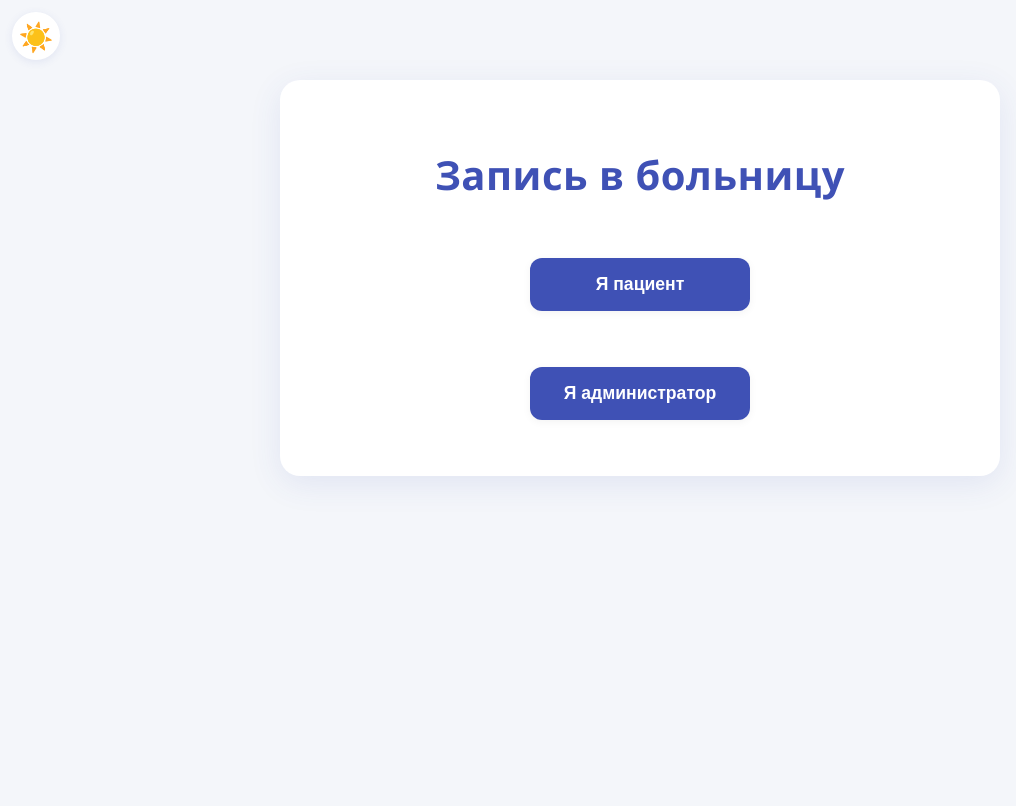
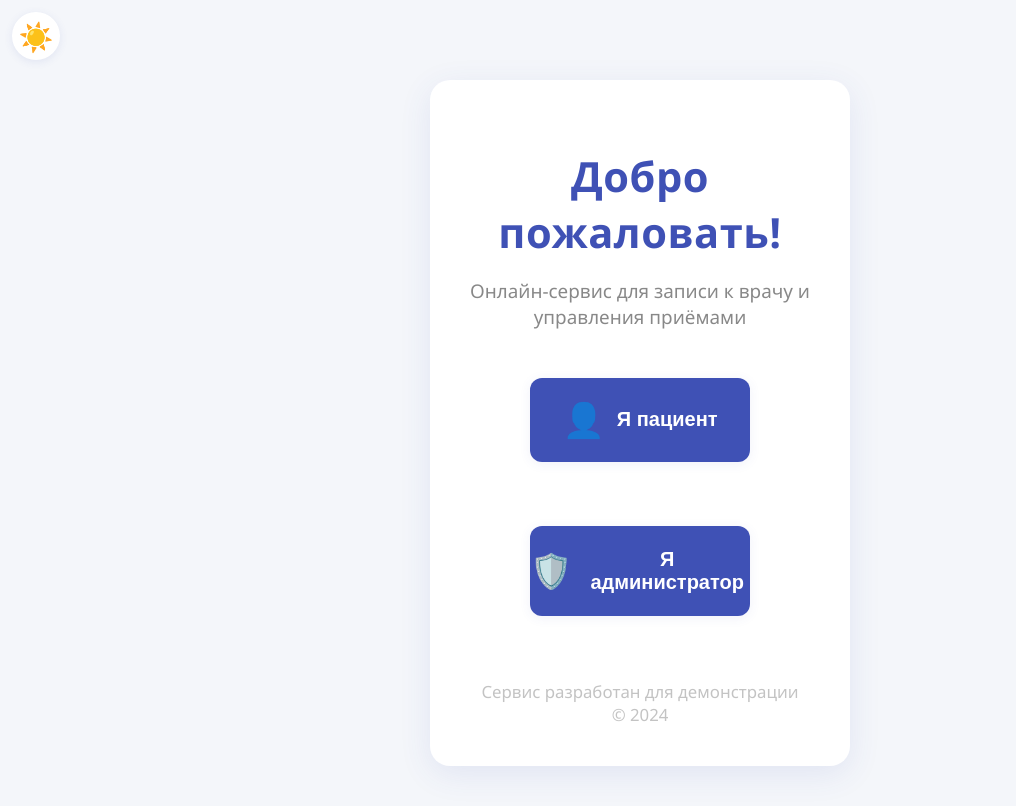
Before and after one commit to ArtiWhoLis/clinic-app, a website: page index.html in a window 1280 px wide. Shown: the whole page, without its empty margins (0-1016 px from the left). Drawn offline with Linux system fonts and the light colour scheme.

Commit message:
Финальная версия v4

```diff
--- a/index.html
+++ b/index.html
@@ -8,11 +8,15 @@
 </head>
 <body>
     <div class="theme-switcher" id="theme-switcher">☀️</div>
-    <div class="main-container">
-        <h1 class="main-title">Запись в больницу</h1>
-        <div class="role-buttons">
-            <button class="role-btn" onclick="window.location.href='patient.html'">Я пациент</button>
-            <button class="role-btn" onclick="window.location.href='admin.html'">Я администратор</button>
+    <div class="main-container" style="max-width:420px;">
+        <h1 class="main-title" style="font-size:2.6rem;margin-bottom:18px;">Добро пожаловать!</h1>
+        <div style="font-size:1.18rem;color:#888;margin-bottom:32px;">Онлайн-сервис для записи к врачу и управления приёмами</div>
+        <div class="role-buttons" style="gap:32px;">
+            <button class="role-btn" style="font-size:1.25rem;padding:22px 0;display:flex;align-items:center;justify-content:center;gap:12px;transition:box-shadow 0.2s;box-shadow:0 2px 12px rgba(63,81,181,0.08);" onclick="window.location.href='patient.html'"><span style="font-size:1.7em;">👤</span> Я пациент</button>
+            <button class="role-btn" style="font-size:1.25rem;padding:22px 0;display:flex;align-items:center;justify-content:center;gap:12px;transition:box-shadow 0.2s;box-shadow:0 2px 12px rgba(63,81,181,0.08);" onclick="window.location.href='admin.html'"><span style="font-size:1.7em;">🛡️</span> Я администратор</button>
+        </div>
+        <div style="margin-top:48px;color:#aaa;font-size:1.05rem;text-align:center;">
+            <span style="opacity:0.7;">Сервис разработан для демонстрации<br>© 2024</span>
         </div>
     </div>
     <script src="app.js"></script>
--- a/server.js
+++ b/server.js
@@ -310,6 +310,7 @@ app.put('/api/doctors/:id/credentials', verifyAdmin, async (req, res) => {
         if (result.rowCount === 0) {
             return res.status(404).json({ success: false, message: 'Врач не найден' });
         }
+        await logAction('update_doctor_credentials', `Изменены логин/пароль врача id=${doctorId} (логин: ${username})`, req.user?.username || 'admin');
         res.json({ success: true, doctor: result.rows[0] });
     } catch (err) {
         res.status(500).json({ success: false, message: 'DB error', error: err.message });
@@ -331,6 +332,7 @@ app.put('/api/doctors/:id', verifyAdmin, async (req, res) => {
         if (result.rowCount === 0) {
             return res.status(404).json({ success: false, message: 'Врач не найден' });
         }
+        await logAction('update_doctor', `Изменены данные врача id=${doctorId} (имя: ${name}, спец: ${specialty}, логин: ${username})`, req.user?.username || 'admin');
         res.json({ success: true, doctor: result.rows[0] });
     } catch (err) {
         res.status(500).json({ success: false, message: 'DB error', error: err.message });
```
